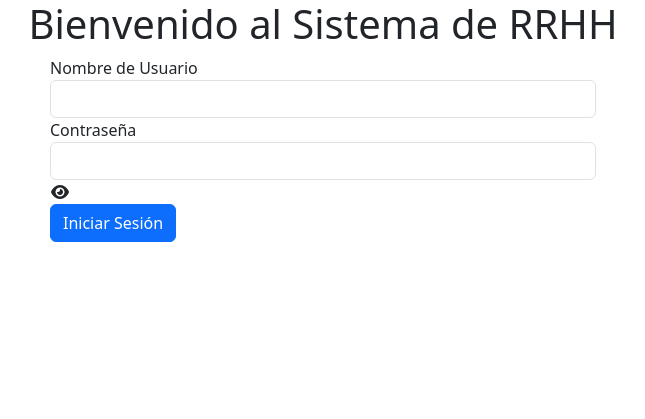
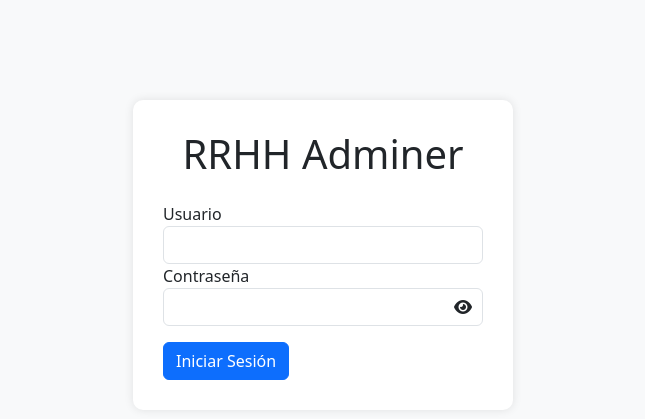
Before and after one commit to DavidDevGt/invoice-app, a PHP site: page / in a window 1280 px wide. Shown: the top 419 px of the page, without its empty margins (317-962 px from the left). Run offline with PHP 8.4, Linux system fonts and the light colour scheme; some libraries are stand-ins or nearby versions.

Commit message:
bug fixing frontend login view

```diff
--- a/index.php
+++ b/index.php
@@ -7,24 +7,25 @@
     <title>Login | Invoice2Go</title>
     <link href="https://cdn.jsdelivr.net/npm/bootstrap@5.3.3/dist/css/bootstrap.min.css" rel="stylesheet" integrity="sha384-QWTKZyjpPEjISv5WaRU9OFeRpok6YctnYmDr5pNlyT2bRjXh0JMhjY6hW+ALEwIH" crossorigin="anonymous">
     <link rel="stylesheet" href="https://cdnjs.cloudflare.com/ajax/libs/font-awesome/6.5.1/css/all.min.css" integrity="sha512-DTOQO9RWCH3ppGqcWaEA1BIZOC6xxalwEsw9c2QQeAIftl+Vegovlnee1c9QX4TctnWMn13TZye+giMm8e2LwA==" crossorigin="anonymous" referrerpolicy="no-referrer" />
+    <link rel="stylesheet" href="src/login-style.css">
 </head>
 
 <body>
     <main class="container">
-        <h1 class="text-center">Bienvenido al Sistema de RRHH</h1>
-        <div class="row justify-content-center">
-            <div class="col-md-6">
+    <div class="row justify-content-center">
+            <div class="col-md-4 login-container">
+                <h1 class="text-center mb-4">RRHH Adminer</h1>
                 <form id="loginForm">
                     <div class="form-group">
-                        <label for="username">Nombre de Usuario</label>
+                        <label for="username">Usuario</label>
                         <input type="text" class="form-control" id="username" name="username" required>
                     </div>
-                    <div class="form-group">
+                    <div class="form-group position-relative">
                         <label for="password">Contraseña</label>
                         <input type="password" class="form-control" id="password" name="password" required>
                         <span toggle="#password" class="fa fa-fw fa-eye field-icon toggle-password"></span>
                     </div>
-                    <button type="submit" class="btn btn-primary">Iniciar Sesión</button>
+                    <button type="submit" class="btn btn-primary btn-block mt-3">Iniciar Sesión</button>
                 </form>
             </div>
         </div>
--- a/src/login-style.css
+++ b/src/login-style.css
@@ -0,0 +1,19 @@
+body {
+    background-color: #f8f9fa;
+}
+
+.login-container {
+    margin-top: 100px;
+    background-color: #ffffff;
+    border-radius: 10px;
+    box-shadow: 0px 0px 10px 0px rgba(0, 0, 0, 0.1);
+    padding: 30px;
+}
+
+.toggle-password {
+    position: absolute;
+    right: 10px;
+    top: 70%;
+    transform: translateY(-50%);
+    cursor: pointer;
+}
```
